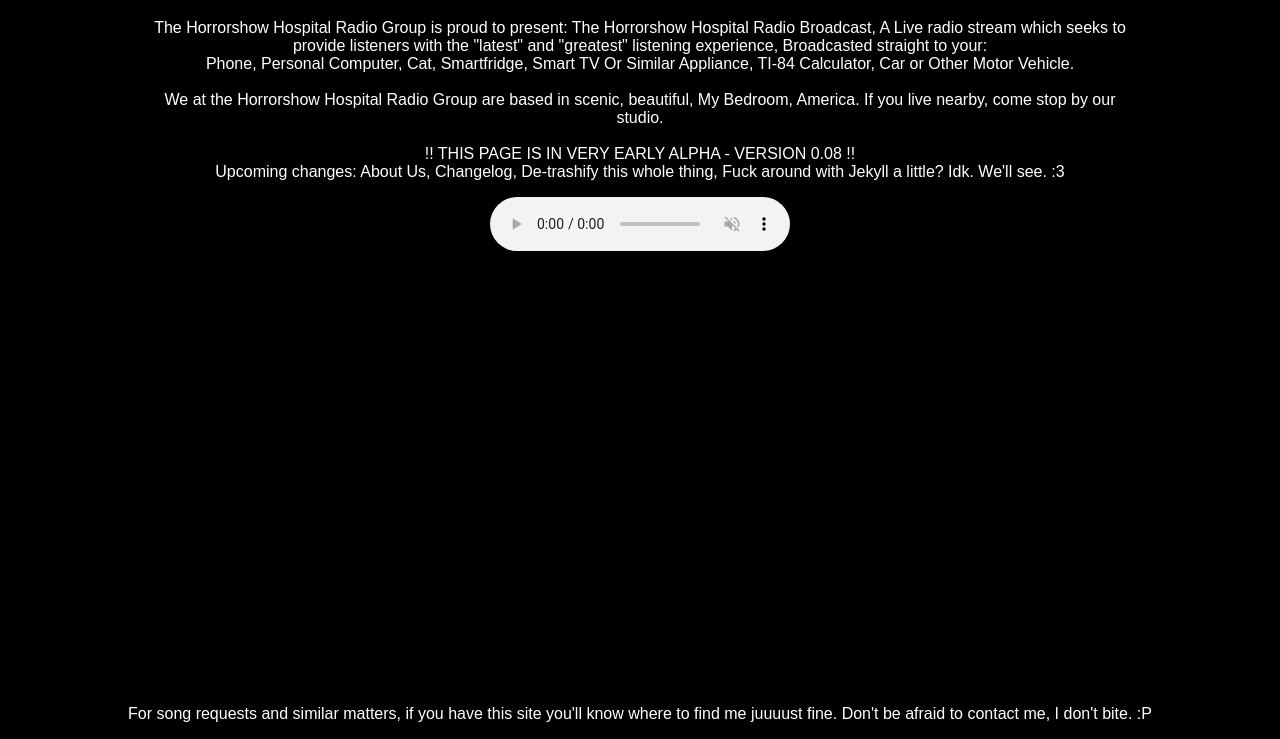
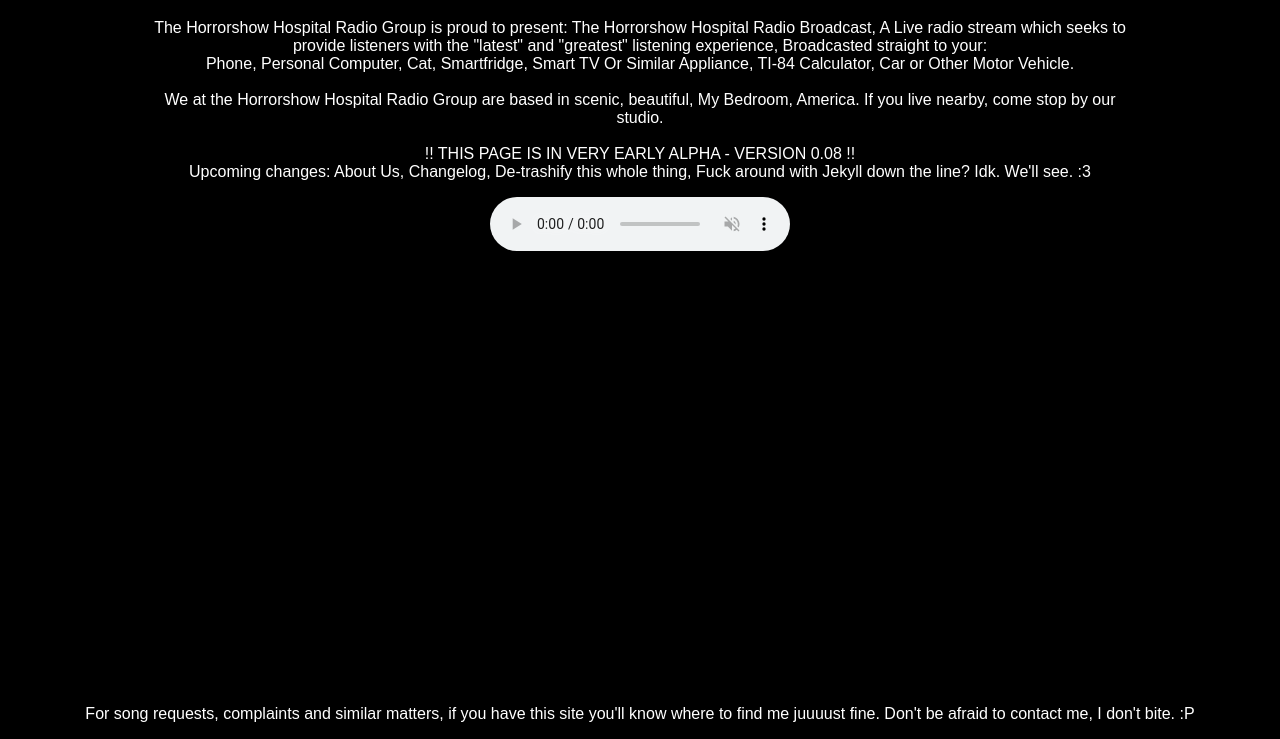
Before and after one commit to HorrorshowHospitalRadio/HorrorshowHospitalRadio.github.io, a plain HTML site: page index.html in a window 1280 px wide. Shown: the part 61-800 px from the top of the page. Drawn offline with Linux system fonts and the light colour scheme.

Commit message:
Update index.html

```diff
--- a/index.html
+++ b/index.html
@@ -6,8 +6,9 @@
 	<meta name="viewport" content="width=device-width, initial-scale=1.0">
 	<title>Horrorshow Hospital Radio</title>
 </head>
+
 <style>
-<!-- I have banged my head against this for a good while now. -Horrorshow Programmer -->
+<!-- Inline CSS stuff. I have banged my head against this for a good while now. -Horrorshow Programmer -->
 body{ margin:0 auto; }
 div {
    overflow-wrap: break-word;
@@ -25,9 +26,10 @@ div {
 	text-align: center;
 }
 </style>
+
 <body>
-<!-- Page body alignment stuff. This is either the best or worst way to do this, tbh. Please DM me if you know any better way to do this. -Horrorshow Programmer -->
 <div>
+<!-- Body/div stuff, this is where all the words on the page go (among other things). This is either the best or worst way to do this, tbh. Please contact me if you know a better way to do this. -Horrorshow Programmer -->
 	<h1 style=" text:align: center;">Horrorshow Hospital Radio Broadcast</h1>
 	<p style=" text:align: center;">The Horrorshow Hospital Radio Group is proud to present: The Horrorshow Hospital Radio Broadcast, A Live radio stream which seeks to provide listeners with the "latest" and "greatest" listening experience, Broadcasted straight to your:
 	<br> Phone, Personal Computer, Cat, Smartfridge, Smart TV Or Similar Appliance, TI-84 Calculator, Car or Other Motor Vehicle.
@@ -35,9 +37,10 @@ div {
 	<br> We at the Horrorshow Hospital Radio Group are based in scenic, beautiful, My Bedroom, America. If you live nearby, come stop by our studio.
 	<br>
     <br>!! THIS PAGE IS IN VERY EARLY ALPHA - VERSION 0.08 !!
-	<br>Upcoming changes: About Us, Changelog, De-trashify this whole thing, Fuck around with Jekyll a little? Idk. We'll see. :3</p>
-	<p style=" position: absolute; bottom: 0; left: 0; width: 100%; text-align: center;">For song requests and similar matters, if you have this site you'll know where to find me juuuust fine. Don't be afraid to contact me, I don't bite. :P</p>
+	<br>Upcoming changes: About Us, Changelog, De-trashify this whole thing, Fuck around with Jekyll down the line? Idk. We'll see. :3</p>
+	<p style=" position: absolute; bottom: 0; left: 0; width: 100%; text-align: center;">For song requests, complaints and similar matters, if you have this site you'll know where to find me juuuust fine. Don't be afraid to contact me, I don't bite. :P</p>
 </div>
+<!-- This works fine I think. This is the audio stream. -Horrorshow Programmer -->
 <audio src="http://172.223.83.42:8000/live" autoplay="false" muted="false" controls="true" volume="0.5" style="margin: 0 auto; display: block;"></audio>
 </body>
 </html>
```
